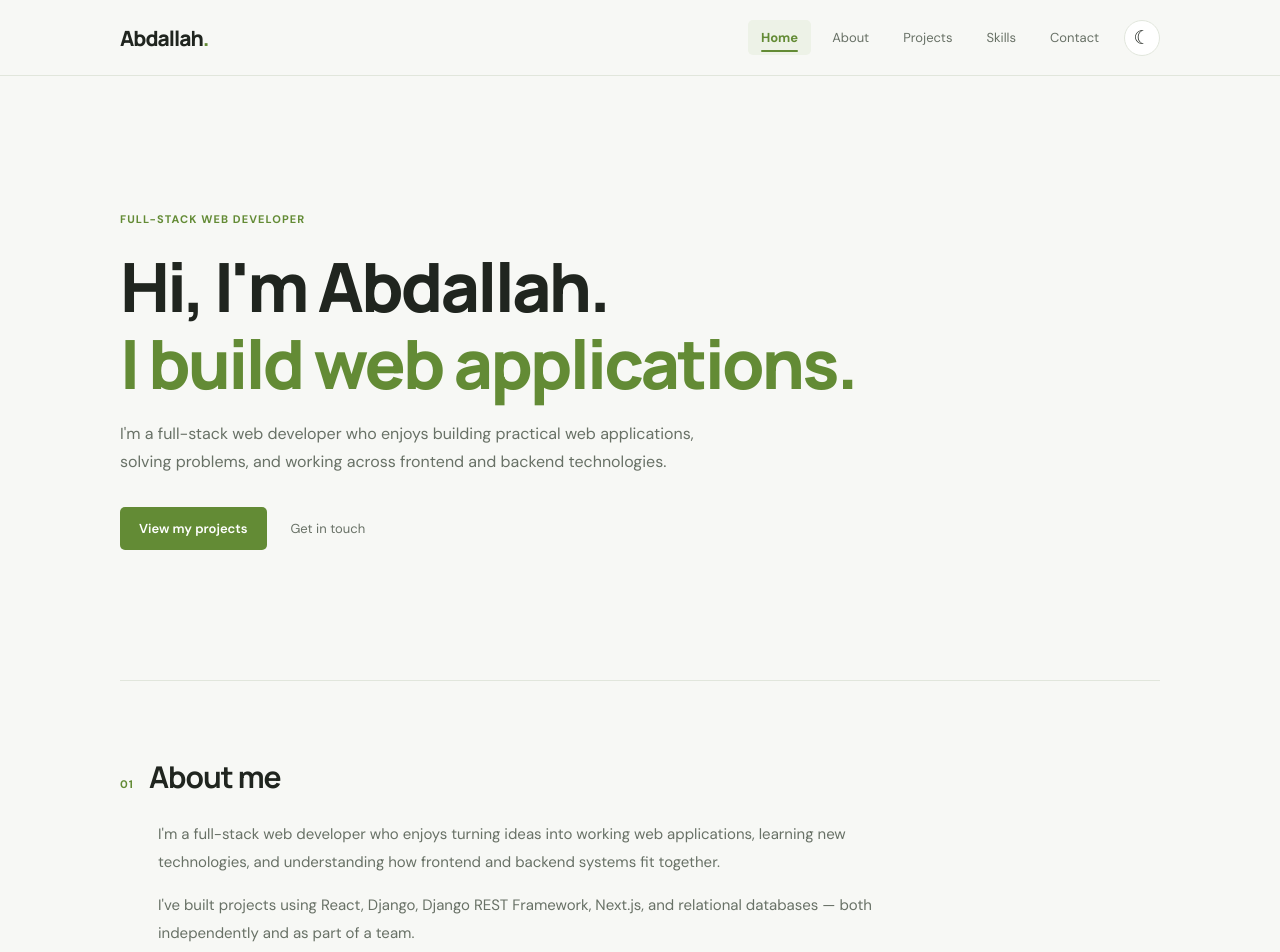
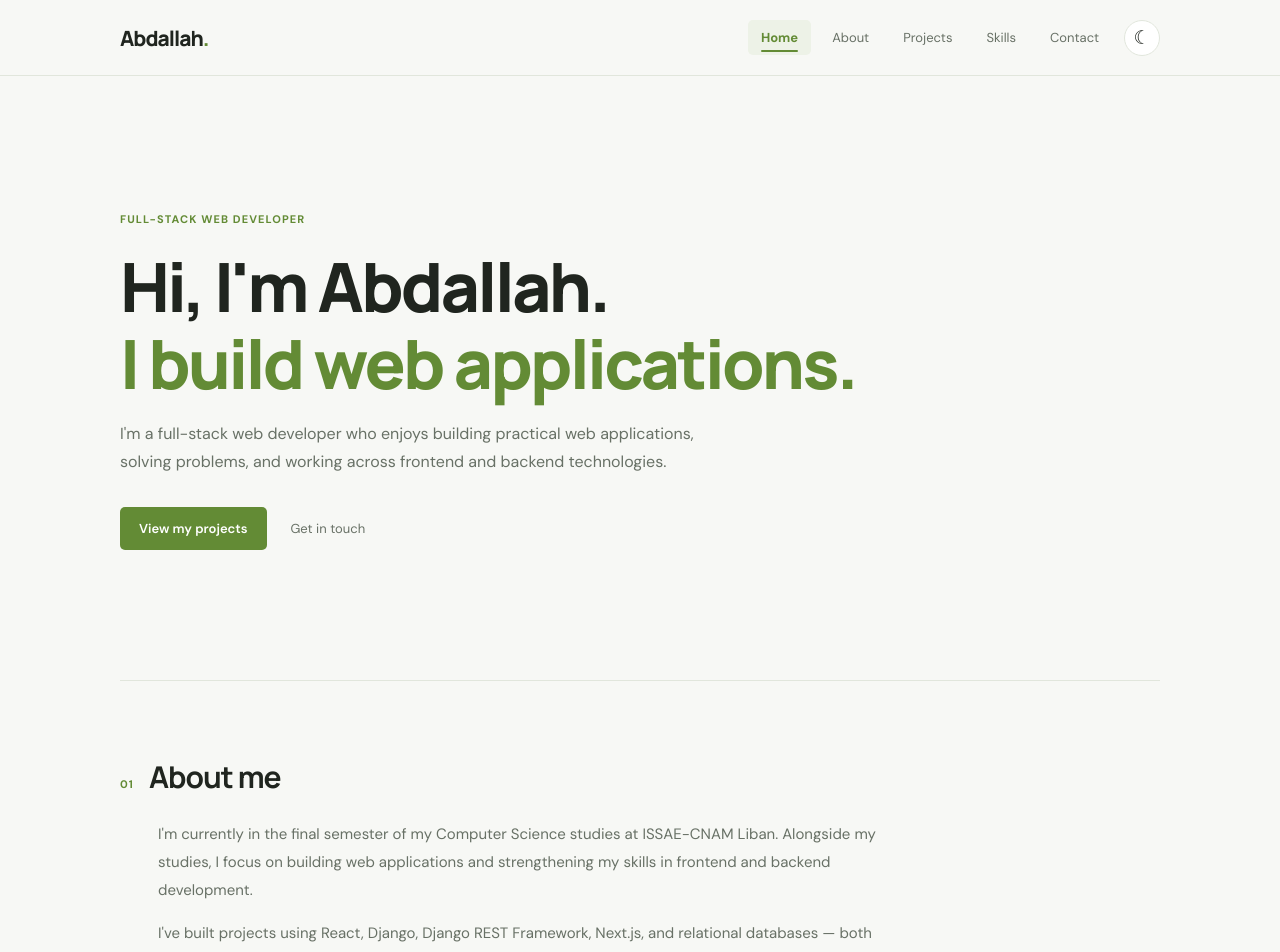
Before and after one commit to Abdallah-Khoder/MyPortfolio, a Next.js app: page /MyPortfolio/ in a window 1280 px wide. Shown: the top 952 px of the page. Built offline with nearby package versions, Linux system fonts and the light colour scheme.

Commit message:
Add education details to About section

```diff
--- a/app/page.tsx
+++ b/app/page.tsx
@@ -63,7 +63,7 @@ export default function Home() {
       </section>
       <section className="section wrap" id="about"><div className="reveal">
         <div className="section-heading"><span>01</span><h2>About me</h2></div>
-        <div className="about-content"><p>I&apos;m a full-stack web developer who enjoys turning ideas into working web applications, learning new technologies, and understanding how frontend and backend systems fit together.</p><p>I&apos;ve built projects using React, Django, Django REST Framework, Next.js, and relational databases — both independently and as part of a team.</p></div>
+        <div className="about-content"><p>I&apos;m currently in the final semester of my Computer Science studies at ISSAE-CNAM Liban. Alongside my studies, I focus on building web applications and strengthening my skills in frontend and backend development.</p><p>I&apos;ve built projects using React, Django, Django REST Framework, Next.js, and relational databases — both independently and as part of a team. I enjoy turning ideas into working applications, learning new technologies, and understanding how different parts of a system fit together.</p></div>
       </div></section>
       <section className="section projects-section" id="work"><div className="wrap">
         <div className="reveal"><div className="section-heading"><span>02</span><h2>Projects</h2></div><p className="section-intro">A few projects I&apos;ve worked on.</p></div>
```
